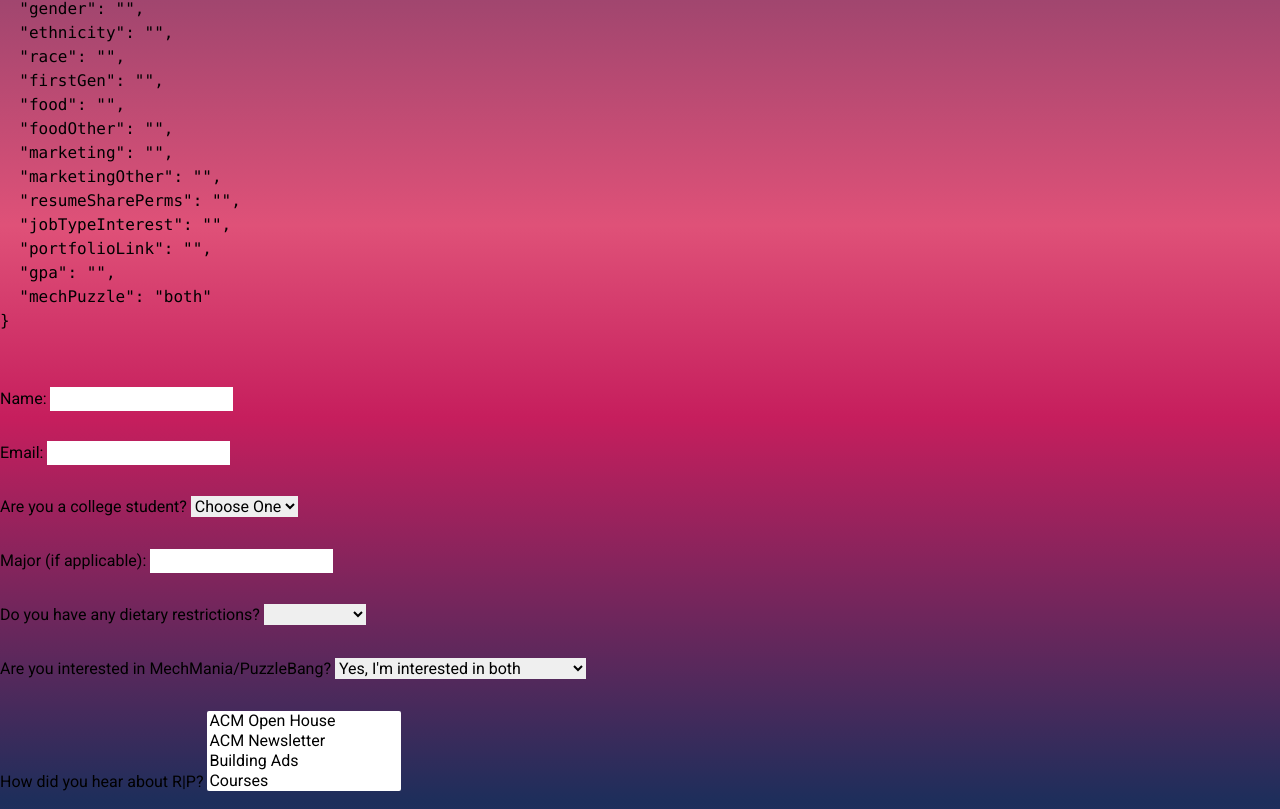
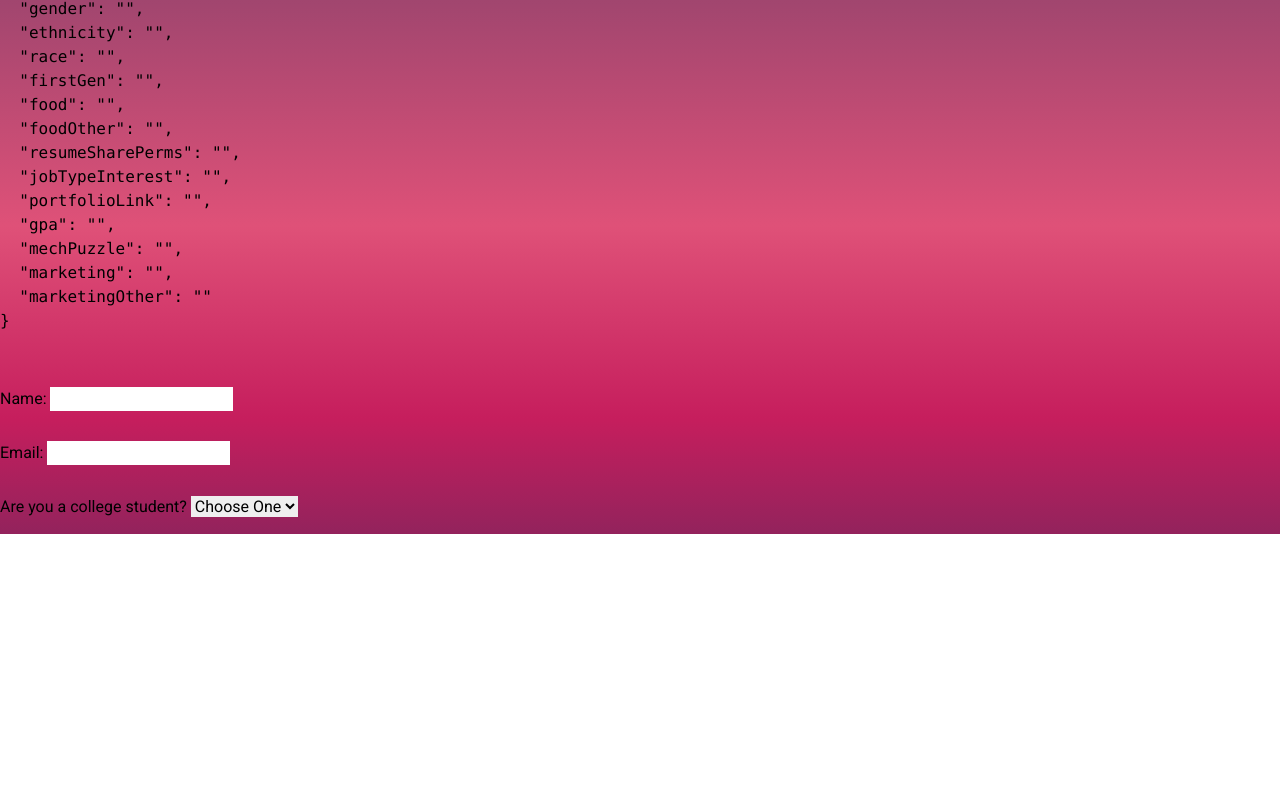
Before and after one commit to ReflectionsProjections/rp2023, a SvelteKit app: page /registration in a window 1280 px wide. Shown: the part 327-1136 px from the top of the page. After the commit the page ends 861 px from the top, so only its background shows below. Built offline with nearby package versions, Linux system fonts and the light colour scheme.

Commit message:
Added if-statements for flow

```diff
--- a/src/routes/registration/+page.svelte
+++ b/src/routes/registration/+page.svelte
@@ -15,12 +15,13 @@
         firstGen: '',
         food: '',
         foodOther: '',
-        marketing: '',
-        marketingOther: '',
         resumeSharePerms: '',
         jobTypeInterest: '',
         portfolioLink: '',
-        gpa: ''
+        gpa: '',
+        mechPuzzle: '',
+        marketing: '',
+        marketingOther: '',
     };
 
 </script>
@@ -48,11 +49,11 @@
         <form>
             <div>
                 <label for="name">Name: </label>
-                <input type="text" id="name" bind:value={formValues.name}/>
+                <input type="text" id="name" bind:value={formValues.name} required/>
             </div>
             <div>
                 <label for="email">Email: </label>
-                <input type="email" id="email" bind:value={formValues.email}/>
+                <input type="email" id="email" bind:value={formValues.email} required/>
             </div>
             <div>
                 <label for="is-college-student">Are you a college student? </label>
@@ -77,6 +78,11 @@
                     <label for="exp-grad-date">Expected Graduation Year: </label>
                     <input type="date" id="exp-grad-date" bind:value={formValues.expectedGradYear}>
                 </div>
+
+                <div>
+                    <label for="major">Major (if applicable): </label>
+                    <input type="text" id="major" bind:value={formValues.major}/>
+                </div>
             {/if}
 
             {#if formValues.isUIUCStudent == "no"}
@@ -86,11 +92,6 @@
                 </div>
             {/if}
 
-            <div>
-                <label for="major">Major (if applicable): </label>
-                <input type="text" id="major" bind:value={formValues.major}/>
-            </div>
-
             {#if formValues.isCollegeStudent == "no"}
                 <div>
                     <label for="occupation">Current Occupation: </label>
@@ -98,50 +99,11 @@
                 </div>
             {/if}
 
-            <div>
-                <label for="food">Do you have any dietary restrictions? </label>
-                <select id="food" bind:value={formValues.food}>
-                    <option value="Vegetarian">Vegetarian</option>
-                    <option value="Vegan">Vegan</option>
-                    <option value="Gluten-Free">Gluten-Free</option>
-                    <input type="other" id="food-other" bind:value={formValues.foodOther}>
-                </select>
-            </div>
-
-            <div>
-                <label for="mech-puzzle">Are you interested in MechMania/PuzzleBang? </label>
-                <select id="mech-puzzle" bind:value={formValues.mechPuzzle}>
-                    <option value="both">Yes, I'm interested in both</option>
-                    <option value="mechmania">I'm just interested in MechMania</option>
-                    <option value="puzzlebang">I'm just interested in PuzzleBang</option>
-                    <option value="no-Free">No</option>
-                </select>
-            </div>
-
-            <div>
-                <label for="marketing">How did you hear about R|P? </label>
-                <select id="marketing" bind:value={formValues.marketing} multiple>
-                    <option value="ACMOH">ACM Open House</option>
-                    <option value="ACMN">ACM Newsletter</option>
-                    <option value="building-ads">Building Ads</option>
-                    <option value="courses">Courses</option>
-                    <option value="WCS">WCS Newsletter</option>
-                    <option value="cs-newsletter">CS Department Newsletter</option>
-                    <option value="social-media">Social Media</option>
-                    <option value="twitter">Twitter</option>
-                    <option value="email">Email</option>
-                    <option value="in-class-pitch">In-Class Pitch</option>
-                    <option value="posters">Posters/Flyers</option>
-                    <option value="quad-day">Quad Day</option>
-                    <option value="e-night">E-night</option>
-                    <option value="website">Website</option>
-                    <option value="slack">Slack</option>
-                    <option value="word-of-mouth">Word of Mouth</option>
-                    <input type="marketingother" id="marketing-other" bind:value={formValues.marketingOther}>
             <!-- DEMOGRAPHICS -->
+            {#if formValues.isCollegeStudent == "yes" || formValues.occupation != ""}
             <div>
                 <label for="age">Age: </label>
-                <input type="number" id="age" bind:value={formValues.age}>
+                <input type="number" id="age" bind:value={formValues.age} min="1">
             </div>
             <script type="text/javascript">
                 function showfield(name){
@@ -193,7 +155,23 @@
                     <option value="no">No</option>
                 </select>
             </div>
+            {/if}
+
+            {#if formValues.firstGen != ""}
+            <div>
+                <label for="food">Do you have any dietary restrictions? </label>
+                <select id="food" bind:value={formValues.food}>
+                    <option value="Vegetarian">Vegetarian</option>
+                    <option value="Vegan">Vegan</option>
+                    <option value="Gluten-Free">Gluten-Free</option>
+                    <option value="none">No dietary restrictions</option>
+                    <input type="other" id="food-other" bind:value={formValues.foodOther}>
+                </select>
+            </div>
+            {/if}
+
             <!--Section 4: Resume/Networking -->
+            {#if formValues.food != ""}
             <div>
                 <label for="perms-res-share">Would you like your resume to be shared with R|P sponsors? </label>
                 <select id="perms-res-share" bind:value={formValues.resumeSharePerms}>
@@ -227,6 +205,47 @@
                 <label for="gpa">GPA</label>
                 <input type="number" min="1.0" max="5.0" bind:value={formValues.gpa}>
             </div>
+            {/if}
+
+            {#if formValues.resumeSharePerms != ""}
+            <div>
+                <label for="mech-puzzle">Are you interested in MechMania/PuzzleBang? </label>
+                <select id="mech-puzzle" bind:value={formValues.mechPuzzle}>
+                    <option value="both">Yes, I'm interested in both</option>
+                    <option value="mechmania">I'm just interested in MechMania</option>
+                    <option value="puzzlebang">I'm just interested in PuzzleBang</option>
+                    <option value="no-Free">No</option>
+                </select>
+            </div>
+            {/if}
+
+            {#if formValues.mechPuzzle != ""}
+            <div>
+                <label for="marketing">How did you hear about R|P? </label>
+                <select id="marketing" bind:value={formValues.marketing} multiple>
+                    <option value="ACMOH">ACM Open House</option>
+                    <option value="ACMN">ACM Newsletter</option>
+                    <option value="building-ads">Building Ads</option>
+                    <option value="courses">Courses</option>
+                    <option value="WCS">WCS Newsletter</option>
+                    <option value="cs-newsletter">CS Department Newsletter</option>
+                    <option value="social-media">Social Media</option>
+                    <option value="twitter">Twitter</option>
+                    <option value="email">Email</option>
+                    <option value="in-class-pitch">In-Class Pitch</option>
+                    <option value="posters">Posters/Flyers</option>
+                    <option value="quad-day">Quad Day</option>
+                    <option value="e-night">E-night</option>
+                    <option value="website">Website</option>
+                    <option value="slack">Slack</option>
+                    <option value="word-of-mouth">Word of Mouth</option>
+                    <input type="marketingother" id="marketing-other" bind:value={formValues.marketingOther}>
+            </div>
+            {/if}
+
+            {#if formValues.marketing != ""}
+                <input type="submit">
+            {/if}
         </form>
     </main>
 </div>
```
